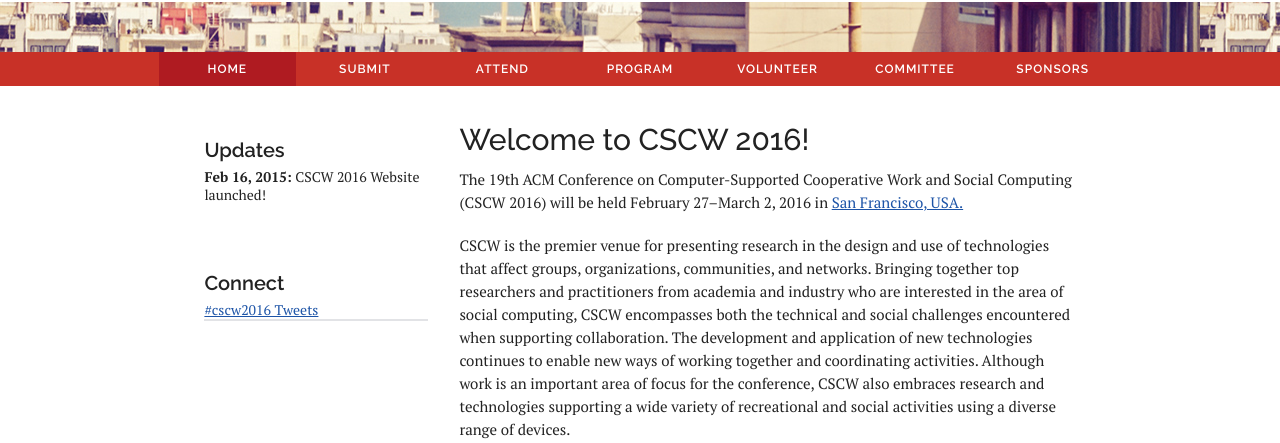
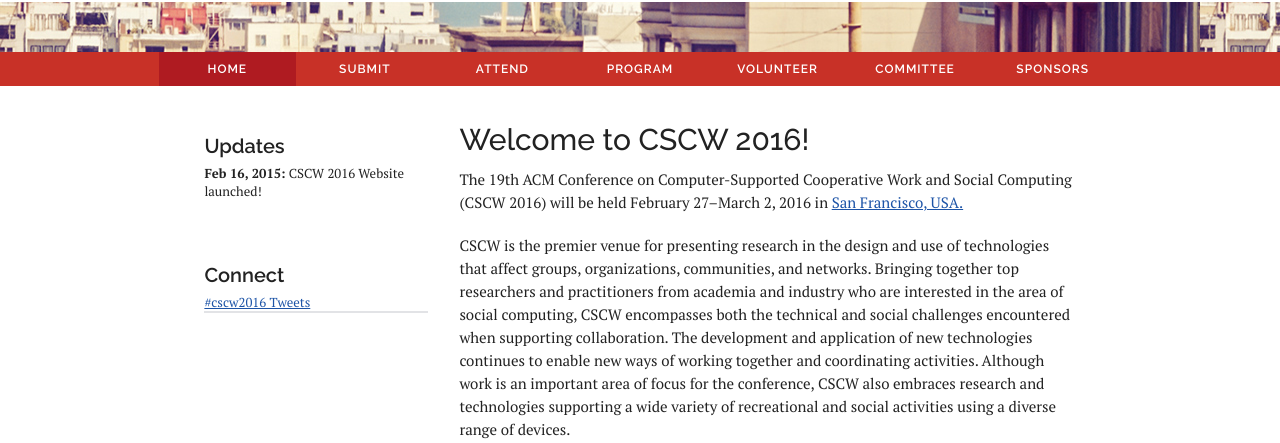
Before and after one commit to niloufars/CSCW2016, a PHP site: page /index.php in a window 1280 px wide. Shown: the part 291-734 px from the top of the page. Run offline with PHP 8.4, Linux system fonts and the light colour scheme; some libraries are stand-ins or nearby versions.

Commit message:
sidebar typography adjustments

```diff
--- a/css/styles.css
+++ b/css/styles.css
@@ -325,7 +325,7 @@ nav ul li a:visited {color: #ffffff;}
 ================================================== */
 
 aside {
-	font-size: 14px;
+	font-size: 13px;
 	line-height: 18.4px;
 }
 
@@ -339,7 +339,7 @@ aside .item h2 {
 	font-size: 20px;
 	line-height: 36px;
 	font-weight: 600;
-	padding-top: 10px;
+	padding-top: 6px;
 }
 
 aside .item .inner {
```
